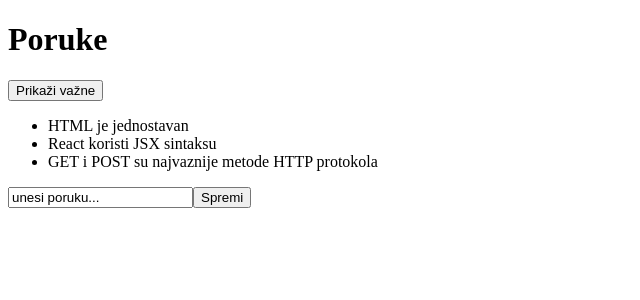
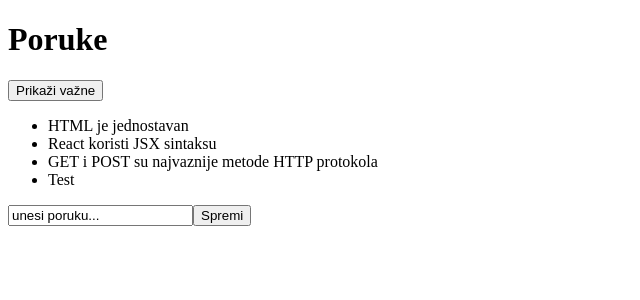
Before and after one commit to gzaharija-pmfst/fsd-vj03, a React (Create React App) app: page / in a window 1280 px wide. Shown: the top 300 px of the page, without its empty margins (0-640 px from the left). Built offline with nearby package versions, Linux system fonts and the light colour scheme; data requests are answered from the project's data file.

Commit message:
Dodan POST zahtjev

```diff
--- a/db.json
+++ b/db.json
@@ -17,6 +17,12 @@
       "sadrzaj": "GET i POST su najvaznije metode HTTP protokola",
       "datum": "2019-05-30T19: 20: 14.298Z",
       "vazno": true
+    },
+    {
+      "sadrzaj": "Test",
+      "datum": "2020-10-13T07:57:42.614Z",
+      "vazno": false,
+      "id": 4
     }
   ]
 }
--- a/package.json
+++ b/package.json
@@ -16,7 +16,7 @@
     "build": "react-scripts build",
     "test": "react-scripts test",
     "eject": "react-scripts eject",
-    "server" : "json-server -p3001 --watch db.json"
+    "server": "json-server -p3001 --watch db.json"
   },
   "eslintConfig": {
     "extends": "react-app"
--- a/src/App.js
+++ b/src/App.js
@@ -1,15 +1,15 @@
-import React, {useState, useEffect} from 'react'
+import React, { useState, useEffect } from 'react'
 import Poruka from './components/Poruka'
 import axios from 'axios'
 
 const App = () => {
-  const [ poruke, postaviPoruke] = useState([])
-  const [ unosPoruke, postaviUnos] = useState('unesi poruku...')
-  const [ ispisSve, postaviIspis] = useState(true)
+  const [poruke, postaviPoruke] = useState([])
+  const [unosPoruke, postaviUnos] = useState('unesi poruku...')
+  const [ispisSve, postaviIspis] = useState(true)
 
-  useEffect( () =>{
+  useEffect(() => {
     console.log("Effect hook");
-    axios.get('http://localhost:3001/poruke').then( response =>{
+    axios.get('http://localhost:3001/poruke').then(response => {
       console.log("Promise fullfiled");
       postaviPoruke(response.data)
     })
@@ -17,20 +17,23 @@ const App = () => {
   console.log("Renderirano", poruke.length, 'poruka');
 
   const porukeZaIspis = ispisSve
-  ? poruke
-  : poruke.filter(poruka => poruka.vazno === true)
+    ? poruke
+    : poruke.filter(poruka => poruka.vazno === true)
 
   const novaPoruka = (e) => {
     e.preventDefault()
     console.log('Klik', e.target)
     const noviObjekt = {
-      id: poruke.length + 1,
       sadrzaj: unosPoruke,
-      datum: new Date().toISOString(),
+      datum: new Date(),
       vazno: Math.random() > 0.5
     }
-    postaviPoruke(poruke.concat(noviObjekt))
-    postaviUnos('')
+    axios
+      .post('http://localhost:3001/poruke', noviObjekt)
+      .then(response => {
+        postaviPoruke(poruke.concat(noviObjekt))
+        postaviUnos('')
+      })
   }
 
   const promjenaUnosa = (e) => {
@@ -42,7 +45,7 @@ const App = () => {
       <h1>Poruke</h1>
       <div>
         <button onClick={() => postaviIspis(!ispisSve)}>
-          Prikaži { ispisSve ? "važne" : "sve"}
+          Prikaži {ispisSve ? "važne" : "sve"}
         </button>
       </div>
       <ul>
```
Lines whose indentation alone changed are shown as unchanged.
